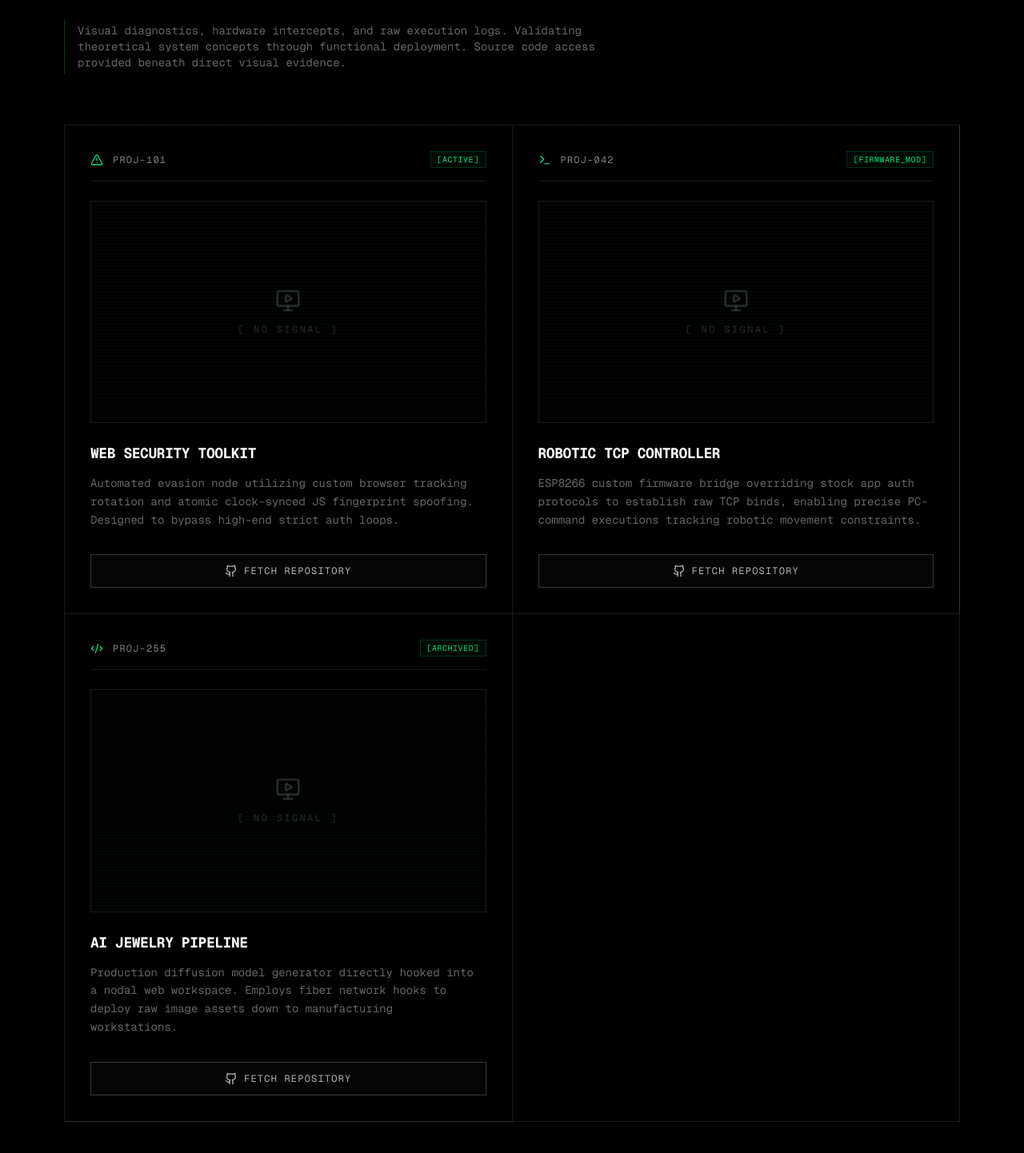
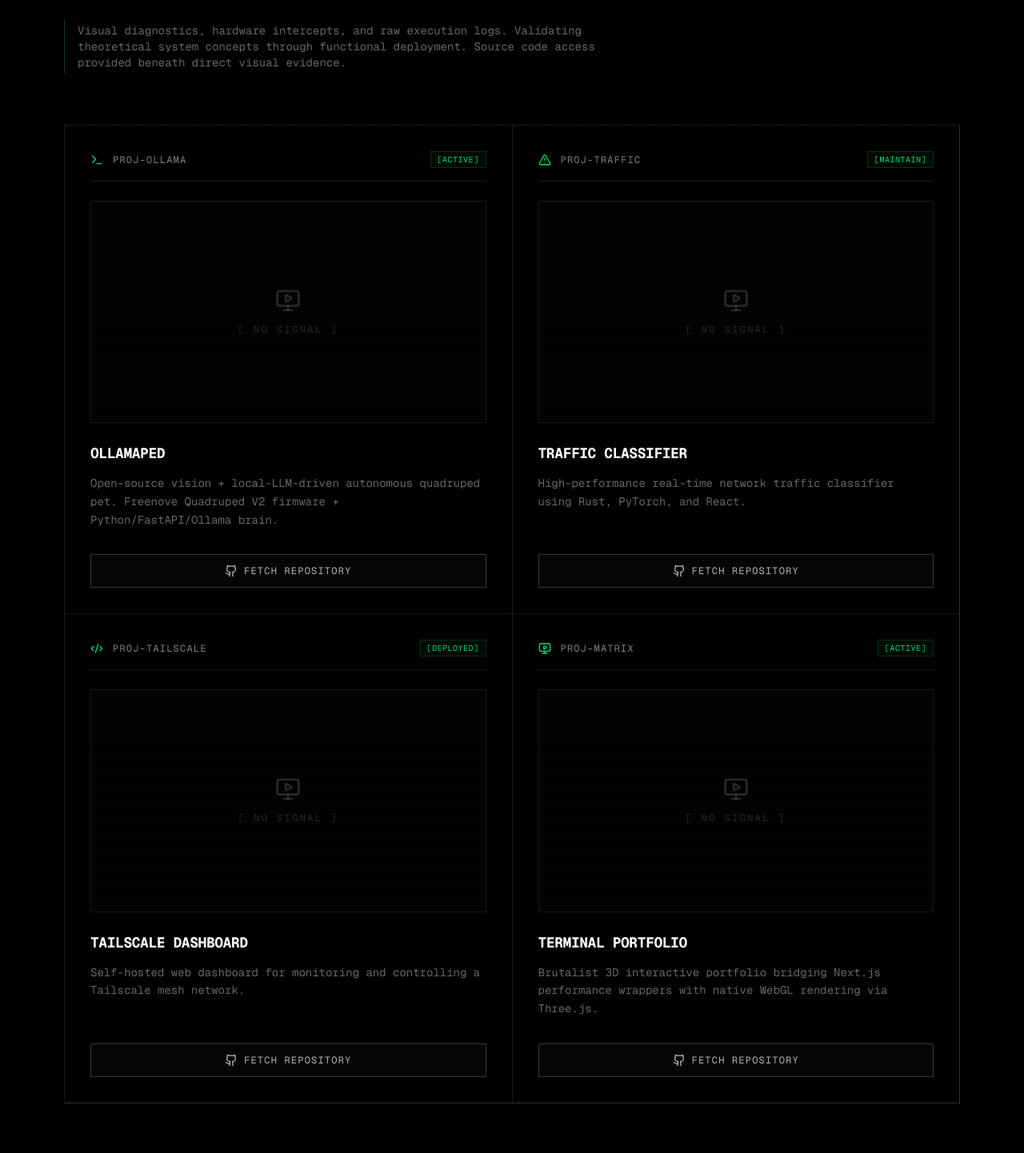
Before and after one commit to all3n1k/resume-portfolio, a Next.js app: page /media in a window 1280 px wide. Shown: the part 334-1776 px from the top of the page at 80% size. Built offline with nearby package versions, Linux system fonts and the light colour scheme.

Commit message:
feat: map github repositories to media showcase array and update hero code snippets

```diff
--- a/src/components/HeroSection.tsx
+++ b/src/components/HeroSection.tsx
@@ -38,10 +38,10 @@
       {/* Removed soft radial glow and local grid for structural UI style */}
 
       {/* Floating code snippets — positioned in far margins to avoid content overlap */}
-      <FloatingCodeSnippet code={"const status = 'online';"} x="1%" y="12%" delay={1.5} />
-      <FloatingCodeSnippet code={"// TODO: hack the planet"} x="82%" y="8%" delay={2.0} />
-      <FloatingCodeSnippet code={"await deploy(future);"} x="88%" y="78%" delay={2.5} />
-      <FloatingCodeSnippet code={"if (problem) solve();"} x="1%" y="82%" delay={1.8} />
+      <FloatingCodeSnippet code={"fn classify(pkt: &[u8]) -> Result<Class>"} x="1%" y="12%" delay={1.5} />
+      <FloatingCodeSnippet code={"def update_servo(yaw, pitch):"} x="82%" y="8%" delay={2.0} />
+      <FloatingCodeSnippet code={"@app.get('/api/mesh/nodes')"} x="88%" y="78%" delay={2.5} />
+      <FloatingCodeSnippet code={"export async function POST(req: Request)"} x="1%" y="82%" delay={1.8} />
 
       <div className="relative z-10 w-full max-w-6xl mx-auto px-6">
         <div className="grid lg:grid-cols-[1fr_1fr] gap-12 lg:gap-16 items-center">
--- a/src/components/MediaShowcase.tsx
+++ b/src/components/MediaShowcase.tsx
@@ -6,30 +6,39 @@
 
 const MEDIA_PROJECTS = [
   {
-    id: "proj-101",
-    name: "Web Security Toolkit",
+    id: "proj-ollama",
+    name: "Ollamaped",
     status: "ACTIVE",
-    description: "Automated evasion node utilizing custom browser tracking rotation and atomic clock-synced JS fingerprint spoofing. Designed to bypass high-end strict auth loops.",
-    githubUrl: "https://github.com/all3n1k/web-security-suite",
+    description: "Open-source vision + local-LLM-driven autonomous quadruped pet. Freenove Quadruped V2 firmware + Python/FastAPI/Ollama brain.",
+    githubUrl: "https://github.com/all3n1k/ollamaped",
+    icon: Terminal,
+    videoSrc: "",
+  },
+  {
+    id: "proj-traffic",
+    name: "Traffic Classifier",
+    status: "MAINTAIN",
+    description: "High-performance real-time network traffic classifier using Rust, PyTorch, and React.",
+    githubUrl: "https://github.com/all3n1k/traffic-classifier",
     icon: AlertTriangle,
     videoSrc: "",
   },
   {
-    id: "proj-042",
-    name: "Robotic TCP Controller",
-    status: "FIRMWARE_MOD",
-    description: "ESP8266 custom firmware bridge overriding stock app auth protocols to establish raw TCP binds, enabling precise PC-command executions tracking robotic movement constraints.",
-    githubUrl: "https://github.com/all3n1k/spider-robot-controller",
-    icon: Terminal,
+    id: "proj-tailscale",
+    name: "Tailscale Dashboard",
+    status: "DEPLOYED",
+    description: "Self-hosted web dashboard for monitoring and controlling a Tailscale mesh network.",
+    githubUrl: "https://github.com/all3n1k/tailscale-dashboard",
+    icon: Code2,
     videoSrc: "",
   },
   {
-    id: "proj-255",
-    name: "AI Jewelry Pipeline",
-    status: "ARCHIVED",
-    description: "Production diffusion model generator directly hooked into a nodal web workspace. Employs fiber network hooks to deploy raw image assets down to manufacturing workstations.",
-    githubUrl: "https://github.com/all3n1k/jewelry-ai-platform",
-    icon: Code2,
+    id: "proj-matrix",
+    name: "Terminal Portfolio",
+    status: "ACTIVE",
+    description: "Brutalist 3D interactive portfolio bridging Next.js performance wrappers with native WebGL rendering via Three.js.",
+    githubUrl: "https://github.com/all3n1k/resume-portfolio",
+    icon: MonitorPlay,
     videoSrc: "",
   }
 ];
```
